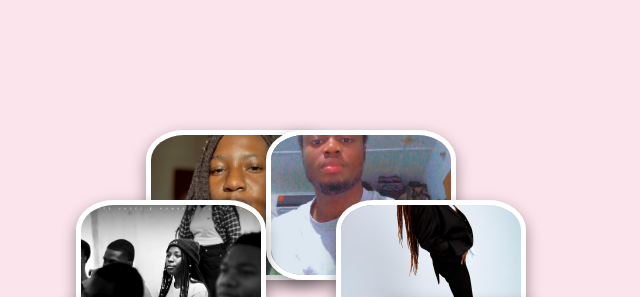
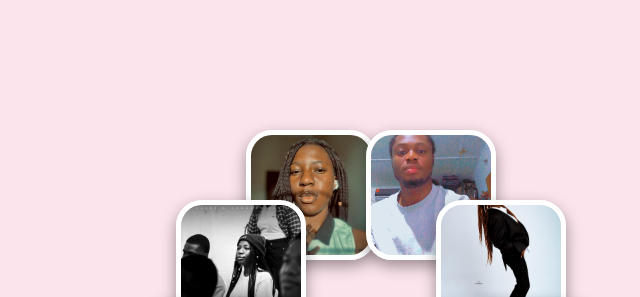
Before and after one commit to Angeanderson/messie, a plain HTML site: page index.html in a window 1280 px wide. Shown: the top 297 px of the page, without its empty margins (274-914 px from the left). Drawn offline with nearby package versions, Linux system fonts and the light colour scheme.

Commit message:
Update index.html

```diff
--- a/index.html
+++ b/index.html
@@ -17,14 +17,14 @@
 
     .heart-container {
       position: relative;
-      width: 800px;
+      width: 600px;
       height: 600px;
     }
 
     .photo {
       position: absolute;
-      width: 180px;
-      height: 140px;
+      width: 120px;
+      height: 120px;
       object-fit: cover;
       border: 5px solid white;
       border-radius: 20%;
@@ -71,8 +71,8 @@
     .popup {
         position: fixed;
         top: 0; left: 0;
-        width: 200vw;
-        height: 150vh;
+        width: 100vw;
+        height: 100vh;
         background: rgba(0,0,0,0.5);
         display: none;
         justify-content: center;
```
